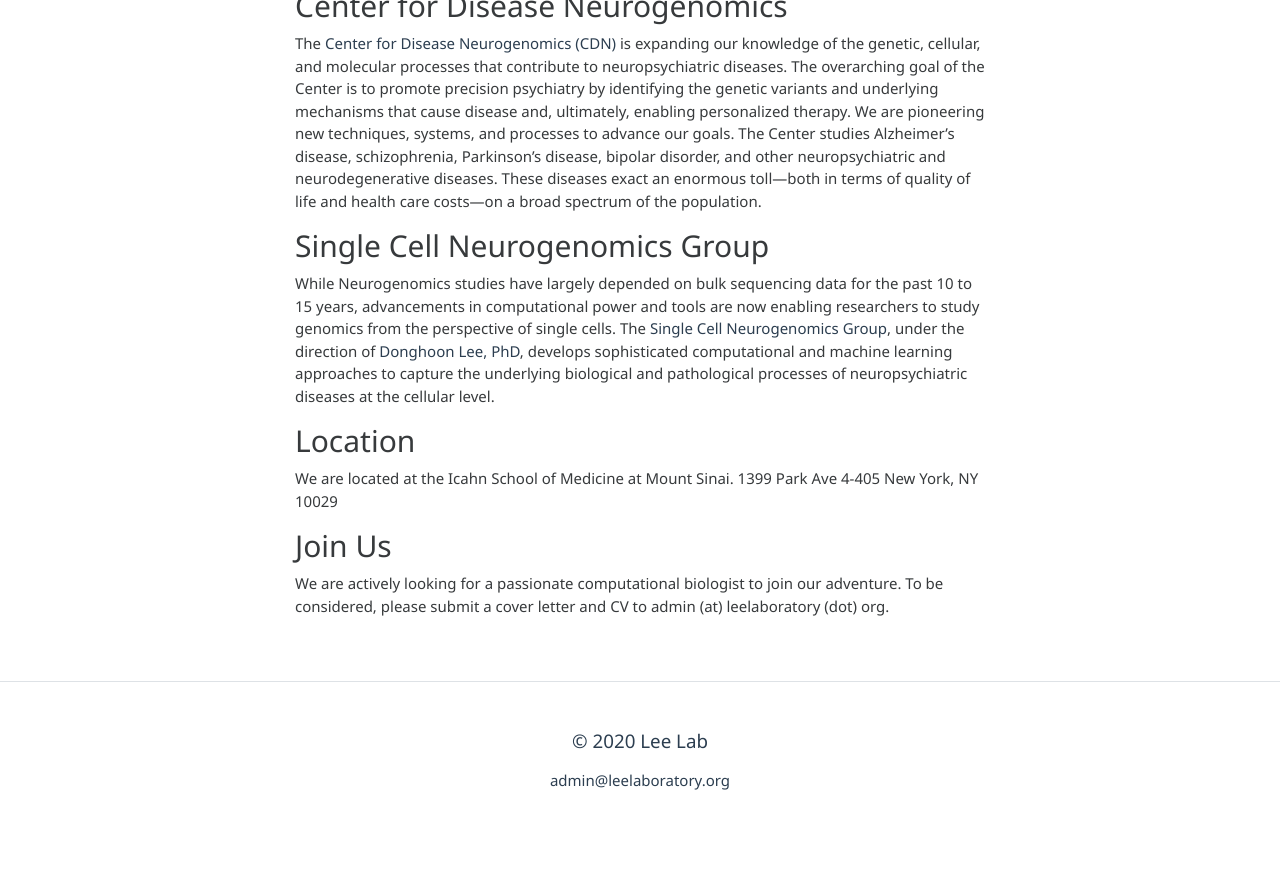
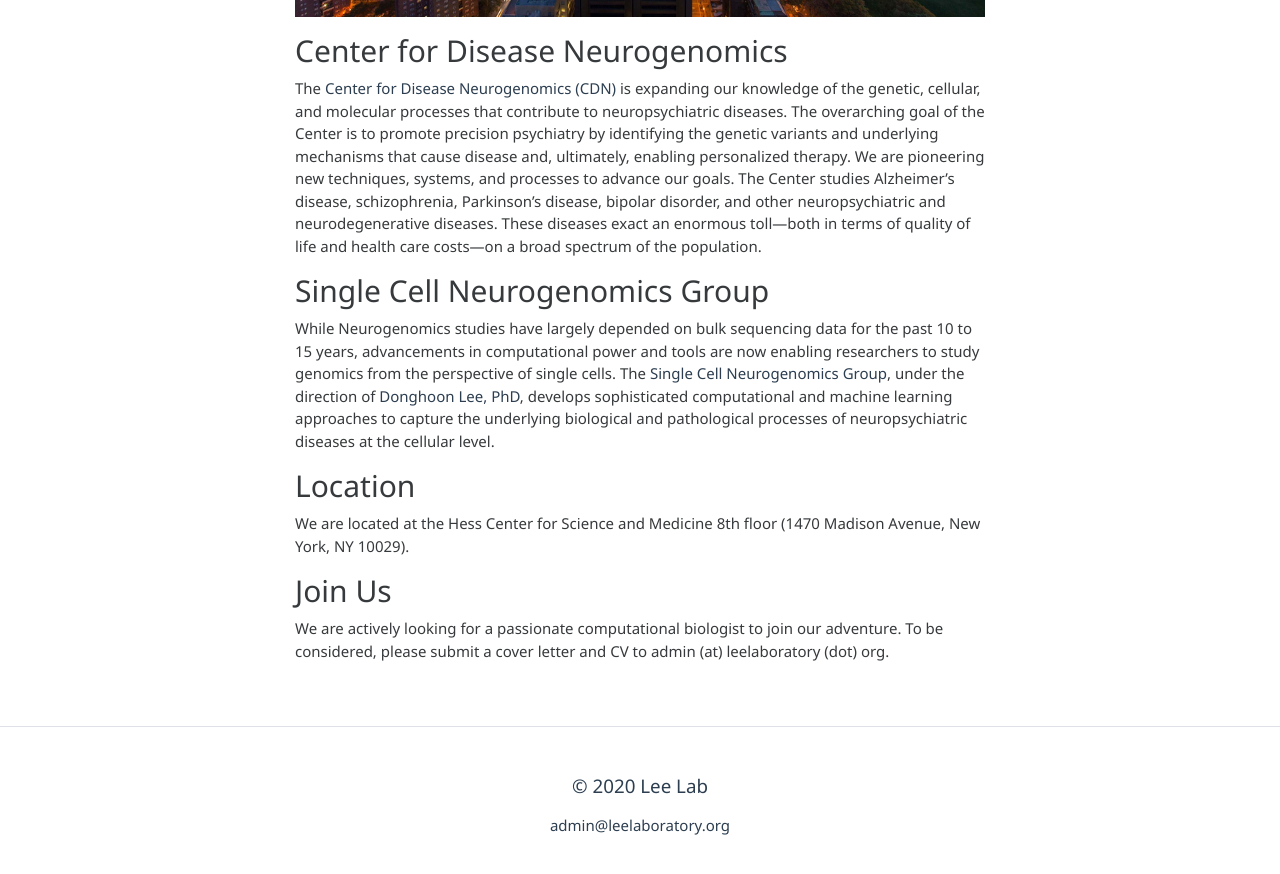
Before and after one commit to leelaboratory/leelaboratory.github.io, a Jekyll site: the page built from index.md, in a window 1280 px wide and 900 px high, scrolled down 642 px. Shown: the top 874 px of the window. Built offline with Jekyll 4.4.1, drawn with Linux system fonts in a browser that asks for light colours; some of the changed text lies outside the part shown.

Commit message:
Revise title and location in index.md
Updated the title and location information for the group.

```diff
--- a/index.md
+++ b/index.md
@@ -12,9 +12,7 @@ The [Center for Disease Neurogenomics (CDN)](https://icahn.mssm.edu/research/neu
 While Neurogenomics studies have largely depended on bulk sequencing data for the past 10 to 15 years, advancements in computational power and tools are now enabling researchers to study genomics from the perspective of single cells. The [Single Cell Neurogenomics Group](https://icahn.mssm.edu/research/neurogenomics/single-cell-neurogenomics), under the direction of [Donghoon Lee, PhD](https://icahn.mssm.edu/profiles/donghoon-lee), develops sophisticated computational and machine learning approaches to capture the underlying biological and pathological processes of neuropsychiatric diseases at the cellular level.
 
 ## Location
-We are located at the Icahn School of Medicine at Mount Sinai.
-1399 Park Ave 4-405
-New York, NY 10029
+We are located at the Hess Center for Science and Medicine 8th floor (1470 Madison Avenue, New York, NY 10029).
 
 ## Join Us
 We are actively looking for a passionate computational biologist to join our adventure. To be considered, please submit a cover letter and CV to admin (at) leelaboratory (dot) org.
```
Also changed, not shown: other parts of index.md (+1 -1 lines).
